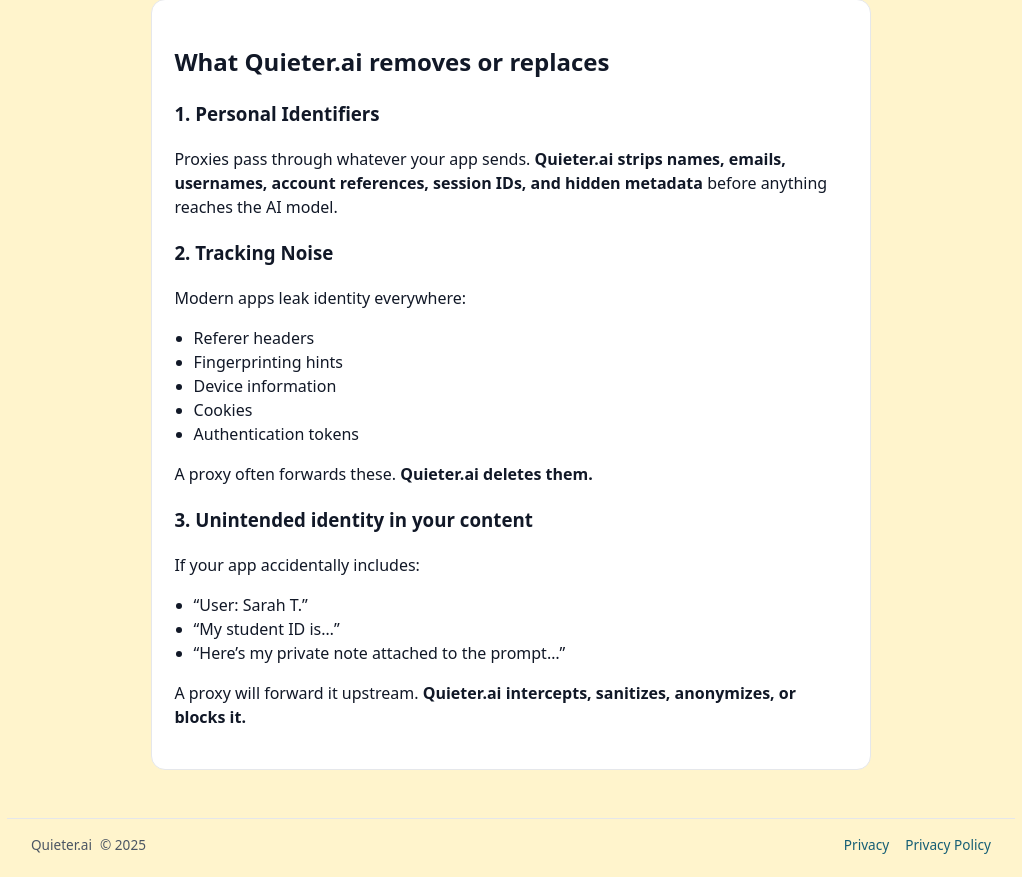
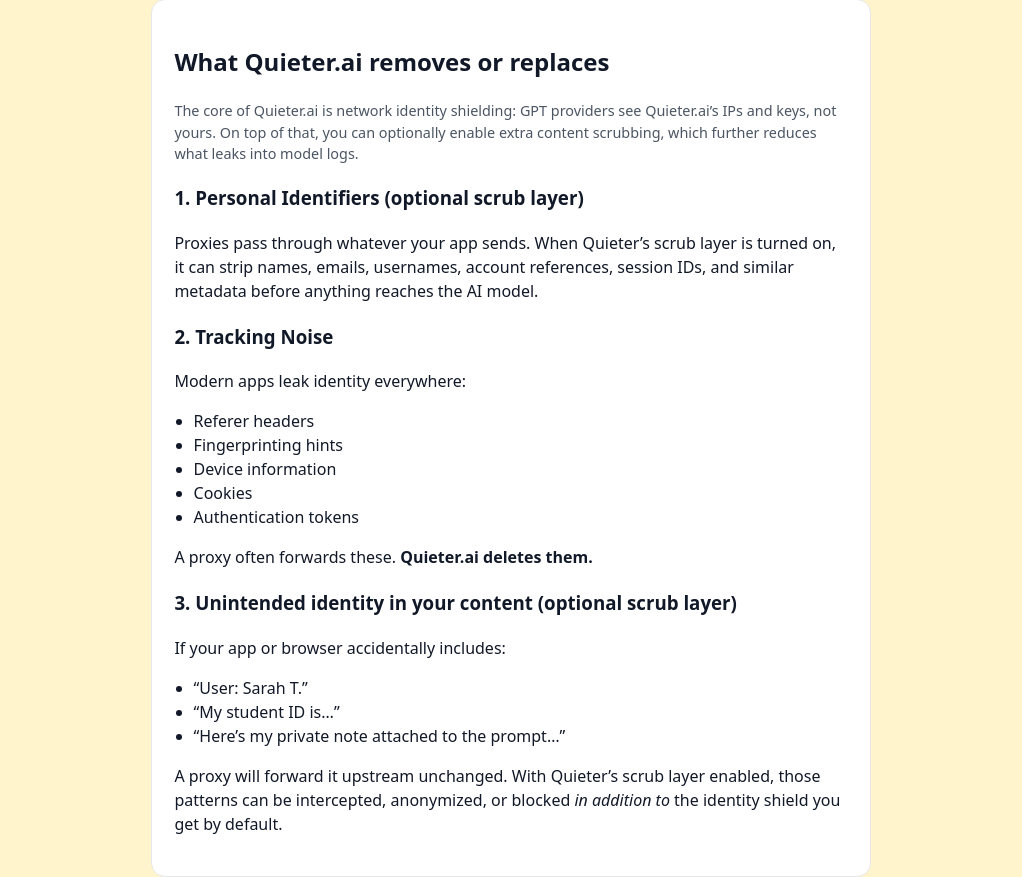
Before and after one commit to pleniv01/quieter.ai, a Vue app in the folder frontend/: page /privacy in a window 1280 px wide. Shown: the part 664-1541 px from the top of the page, without its empty margins (129-1151 px from the left). Built offline with nearby package versions, Linux system fonts and the light colour scheme.

Commit message:
Clarify identity shield as core and redaction as optional configurable layer

```diff
--- a/frontend/src/views/Privacy.vue
+++ b/frontend/src/views/Privacy.vue
@@ -33,12 +33,18 @@
     <section class="panel">
       <h2>What Quieter.ai removes or replaces</h2>
 
+      <p class="clarify">
+        The core of Quieter.ai is network identity shielding: GPT providers see Quieter.ai’s
+        IPs and keys, not yours. On top of that, you can optionally enable extra content
+        scrubbing, which further reduces what leaks into model logs.
+      </p>
+
       <article class="item">
-        <h3>1. Personal Identifiers</h3>
+        <h3>1. Personal Identifiers (optional scrub layer)</h3>
         <p>
-          Proxies pass through whatever your app sends.
-          <strong>Quieter.ai strips names, emails, usernames, account references, session IDs,
-          and hidden metadata</strong> before anything reaches the AI model.
+          Proxies pass through whatever your app sends. When Quieter’s scrub layer is turned
+          on, it can strip names, emails, usernames, account references, session IDs, and
+          similar metadata before anything reaches the AI model.
         </p>
       </article>
 
@@ -59,16 +65,17 @@
       </article>
 
       <article class="item">
-        <h3>3. Unintended identity in your content</h3>
-        <p>If your app accidentally includes:</p>
+        <h3>3. Unintended identity in your content (optional scrub layer)</h3>
+        <p>If your app or browser accidentally includes:</p>
         <ul>
           <li>“User: Sarah T.”</li>
           <li>“My student ID is…”</li>
           <li>“Here’s my private note attached to the prompt…”</li>
         </ul>
         <p>
-          A proxy will forward it upstream.
-          <strong>Quieter.ai intercepts, sanitizes, anonymizes, or blocks it.</strong>
+          A proxy will forward it upstream unchanged. With Quieter’s scrub layer enabled,
+          those patterns can be intercepted, anonymized, or blocked <em>in addition to</em>
+          the identity shield you get by default.
         </p>
       </article>
     </section>
@@ -82,6 +89,11 @@
 .privacy {
   max-width: 720px;
   margin: 0 auto;
+}
+
+.clarify {
+  font-size: 0.9rem;
+  color: var(--color-text-muted);
 }
 
 .privacy-header {
```
Also changed, not shown: 1 other file (tests, documents, lock files or other folders).
